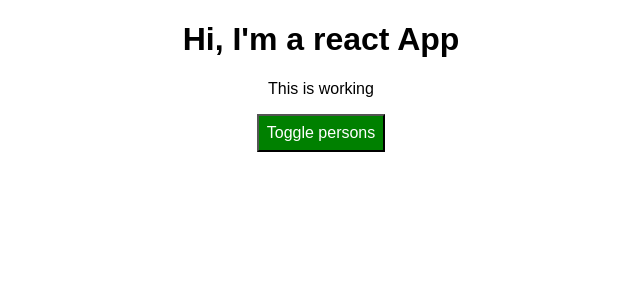
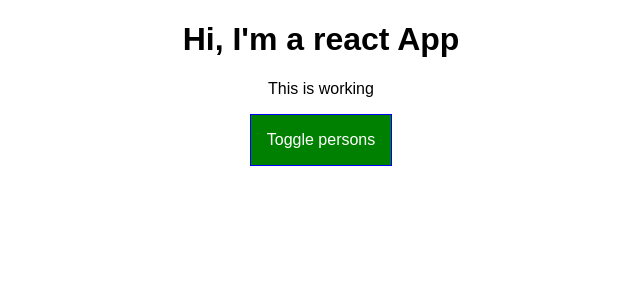
Before and after one commit to vnctwong/RCG, a React app in the folder 3.26/: page / in a window 1280 px wide. Shown: the top 300 px of the page, without its empty margins (319-959 px from the left). Built offline with nearby package versions, Linux system fonts and the light colour scheme.

Commit message:
replace all inStyle with class

```diff
--- a/3.26/src/App.css
+++ b/3.26/src/App.css
@@ -9,3 +9,28 @@
 .bold {
   font-weight: bold;
 }
+
+.App button {
+
+    background-color: green;
+    font: inherit;
+    border: 1px solid blue;
+    padding: 16px;
+    color: white;
+    cursor: pointer;
+
+}
+
+.App button:hover {
+  background-color: lightgreen;
+  color: black;
+}
+
+.App button.Red {
+  background-color: red;
+}
+
+.App button.Red:hover {
+  background-color: salmon;
+  color: black;
+}
--- a/3.26/src/App.js
+++ b/3.26/src/App.js
@@ -44,16 +44,9 @@
 
   render() {
 
-    const style = {
-      backgroundColor: 'green',
-      color: 'white',
-      font: 'inherit',
-      bordor: '1px solid blue',
-      padding: '8px',
-      cursor: 'pointer',
-    };
+    let persons = null;
+    let btnClass = '';
 
-    let persons = null;
 
     if (this.state.showPersons) {
       persons = (
@@ -67,9 +60,10 @@
               changed={(event) => this.nameChangedHandler(event, person.id)} />
           })}
         </div>
-      );
 
-      style.backgroundColor = 'red';
+      )
+      btnClass = classes.Red;
+
     }
 
     const assignedClasses = [];
@@ -87,7 +81,7 @@
         <h1> Hi, I'm a react App </h1>
         <p className={assignedClasses.join(' ')}>This is working</p>
         <button
-          style={style}
+          className={btnClass}
           onClick={this.togglePersonHandler}>Toggle persons</button>
         {persons}
       </div >
```
